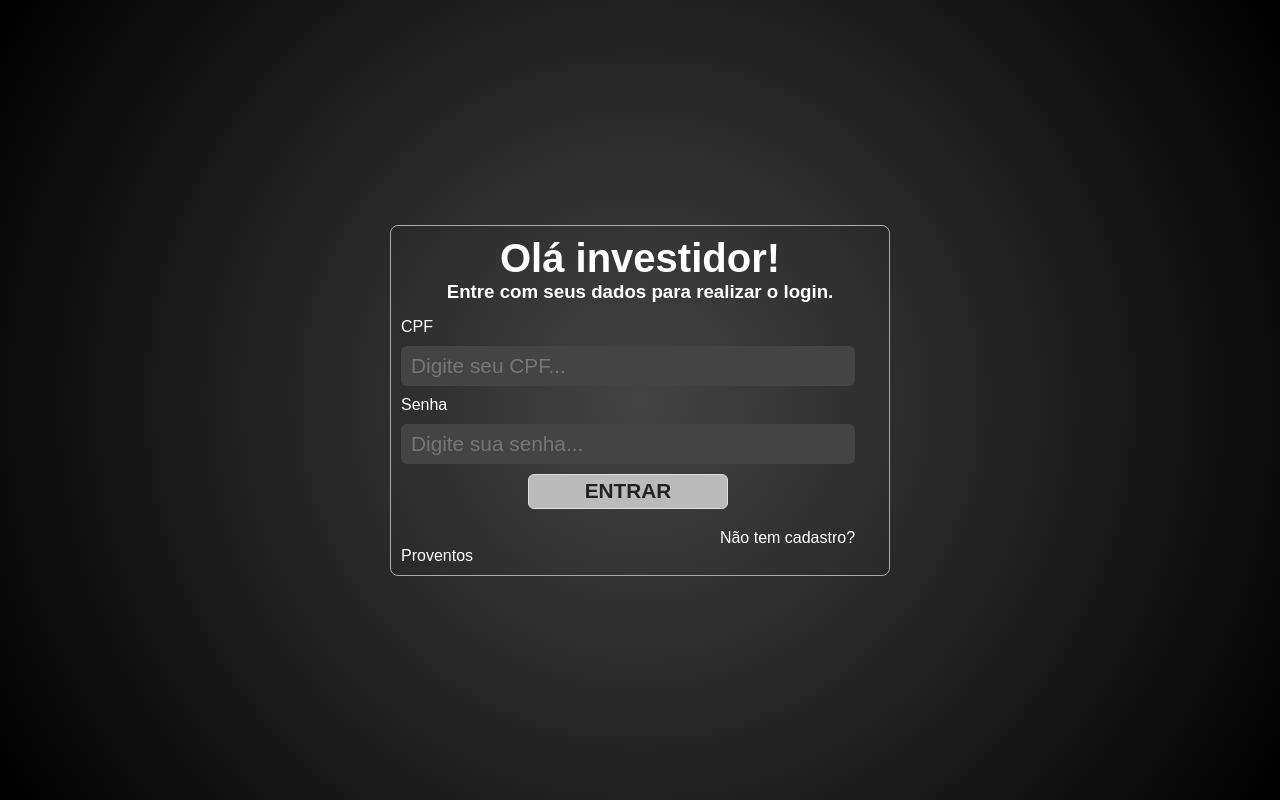
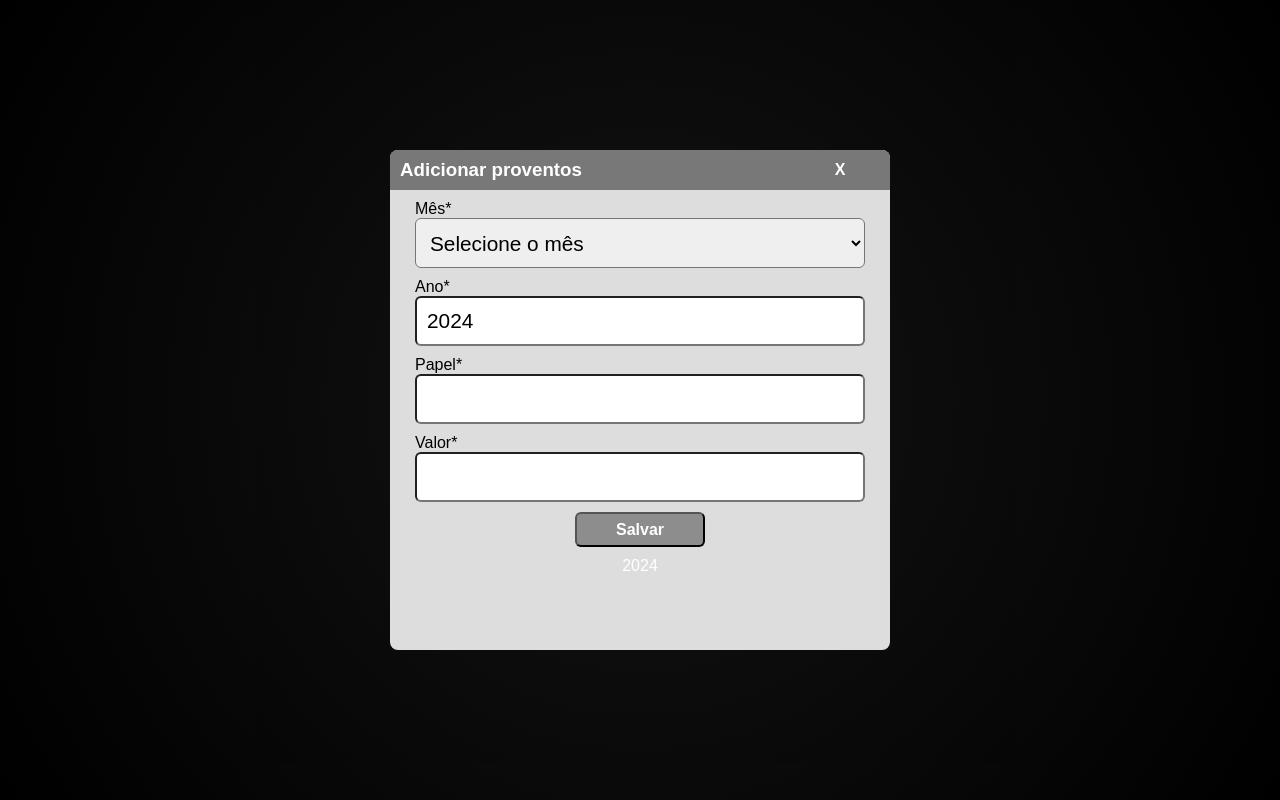
Before and after one commit to guilhermearaujo14/InvestimentoFrontEnd, a React (Vite) app: page / in a window 1280 px wide. Built offline with nearby package versions, Linux system fonts and the light colour scheme.

Commit message:
Criada nova estrutura para proventos, para adicioar proventos não será uma tela, e sim um modal, a tela de proventos existente será alterada para exibirção do list dos dados recebidos, também criado uma função para retornar os meses, utilização dessa funçao para exibir em selects.

```diff
--- /dev/null
+++ b/src/components/Modal/ModalAdicionarProventos/index.jsx
@@ -0,0 +1,65 @@
+import { useState } from 'react';
+import MontaListaMeses from '../../../utils/MontaListaMeses';
+import './style.css';
+
+
+function AdicionarProventos({ isOpen }){
+    const dataRef = new Date()
+    let ano = dataRef.getFullYear();
+    let meses = MontaListaMeses();
+    const [proventos, setProventos] = useState({mes: '', anoForm: ano, papel: '', valorUnitario: ''})
+
+    return(
+        <div className="container-modal">
+            <div className="container-modal-corpo">
+                <div className="container-modal-header">
+                    <div className="container-modal-titulo">
+                        <h3>Adicionar proventos</h3>
+                    </div>
+                    <div className="contanier-modal-close">
+                        X
+                    </div>
+                </div>
+                <div className="container-modal-formulario">
+                    <div className="container-modal-input">
+                        <label htmlFor="Mes">Mês*</label>
+                        <select name="Mes" id="Mes" defaultValue={'-'}>
+                            {
+                                meses.map((mes)=>{
+                                    return(
+                                        <option value={mes.mes}>{mes.mes}</option>
+                                    )
+                                })
+                            }
+                        </select>
+                    </div>
+                    <div className="container-modal-input">
+                        <label htmlFor="Ano">Ano*</label>
+                        <input type="text" name="Ano" id="Ano" value={proventos.anoForm} onChange={(e)=>setProventos({...proventos, anoForm: e.target.value})} />
+                    </div>
+                    <div className="container-modal-input">
+                        <label htmlFor="Papel">Papel*</label>
+                        <input type="text" name="Papel" id="Papel" value={proventos.papel} onChange={(e)=>setProventos({...proventos, papel: e.target.value})} />
+                    </div>
+                    <div className="container-modal-input">
+                        <label htmlFor="valor">Valor*</label>
+                        <input type="text" name="valor" id="valor" value={proventos.valorUnitario} onChange={(e)=>setProventos({...proventos, valorUnitario: e.target.value})} />
+                    </div>
+                    <div className="container-modal-btn">
+                        <button>Salvar</button>
+                    </div>
+                    {
+                        <div>
+
+                            <span> {proventos.papel} </span>
+                            <span> {proventos.anoForm} </span>
+                            <span> {proventos.valorUnitario} </span>
+                        </div>
+                    }
+                </div>
+            </div>
+        </div>
+    )
+}
+
+export default AdicionarProventos;
--- /dev/null
+++ b/src/components/Modal/ModalAdicionarProventos/style.css
@@ -0,0 +1,46 @@
+.container-modal-header{
+    display: flex;
+    flex-direction: row;
+    height: 40px;
+    width: 100%;
+    color: #fff;
+    font-weight: bold;
+    background-color: #787878;
+    border-radius: 8px 8px 0 0 ;
+}
+.container-modal-titulo{
+    display: flex;
+    width: 80%;
+    align-items: center;
+    padding-left: 10px;
+}
+.contanier-modal-close{
+    display: flex;
+    width: 20%;
+    justify-content: center;
+    align-items: center;
+}
+.container-modal-formulario,
+.container-modal-input{
+    display: flex;
+    flex-direction: column;
+}
+.container-modal-formulario{
+    margin-top: 10px;
+    justify-content: center;
+    align-items: center;
+    width: 100;
+    gap: 10px;
+}
+.container-modal-input{
+    width: 90%;
+    color: #000;
+}
+.container-modal-input>input,
+.container-modal-input>select{
+    width: 100%;
+    height: 50px;
+    border-radius: 6px;
+    font-size: 1.3em;
+    padding-left: 10px;
+}
--- a/src/pages/Login/index.jsx
+++ b/src/pages/Login/index.jsx
@@ -5,6 +5,8 @@ import { toast } from 'react-toastify';
 
 import './style.css';
 import Carregando from '../../components/Modal/Carregando/Carregando';
+
+import Proventos from '../../components/Modal/ModalAdicionarProventos';
 
 function Login(){
 
@@ -73,6 +75,7 @@ try {
                 <Link to={'/Proventos'}> Proventos</Link>
             </div>
             <Carregando isOpen={isCarregando} mensagem={''}/>
+            <Proventos isOpen={true} />
         </div>
     )
 }
--- /dev/null
+++ b/src/utils/MontaListaMeses.js
@@ -0,0 +1,20 @@
+
+function MontaListaMeses(){
+    const meses = [
+        {id: 0, mes: 'Selecione o mês'},
+        {id: 1, mes: 'Janeiro'},
+        {id: 2, mes: 'Fevereiro'},
+        {id: 3, mes: 'Março'},
+        {id: 4, mes: 'Abril'},
+        {id: 5, mes: 'Maio'},
+        {id: 6, mes: 'Junho'},
+        {id: 7, mes: 'Julho'},
+        {id: 8, mes: 'Agosto'},
+        {id: 9, mes: 'Setembro'},
+        {id: 10, mes: 'Outubro'},
+        {id: 11, mes: 'Novembro'},
+        {id: 12, mes: 'Dezembro'}];
+        return meses;
+}
+
+export default MontaListaMeses;
```
